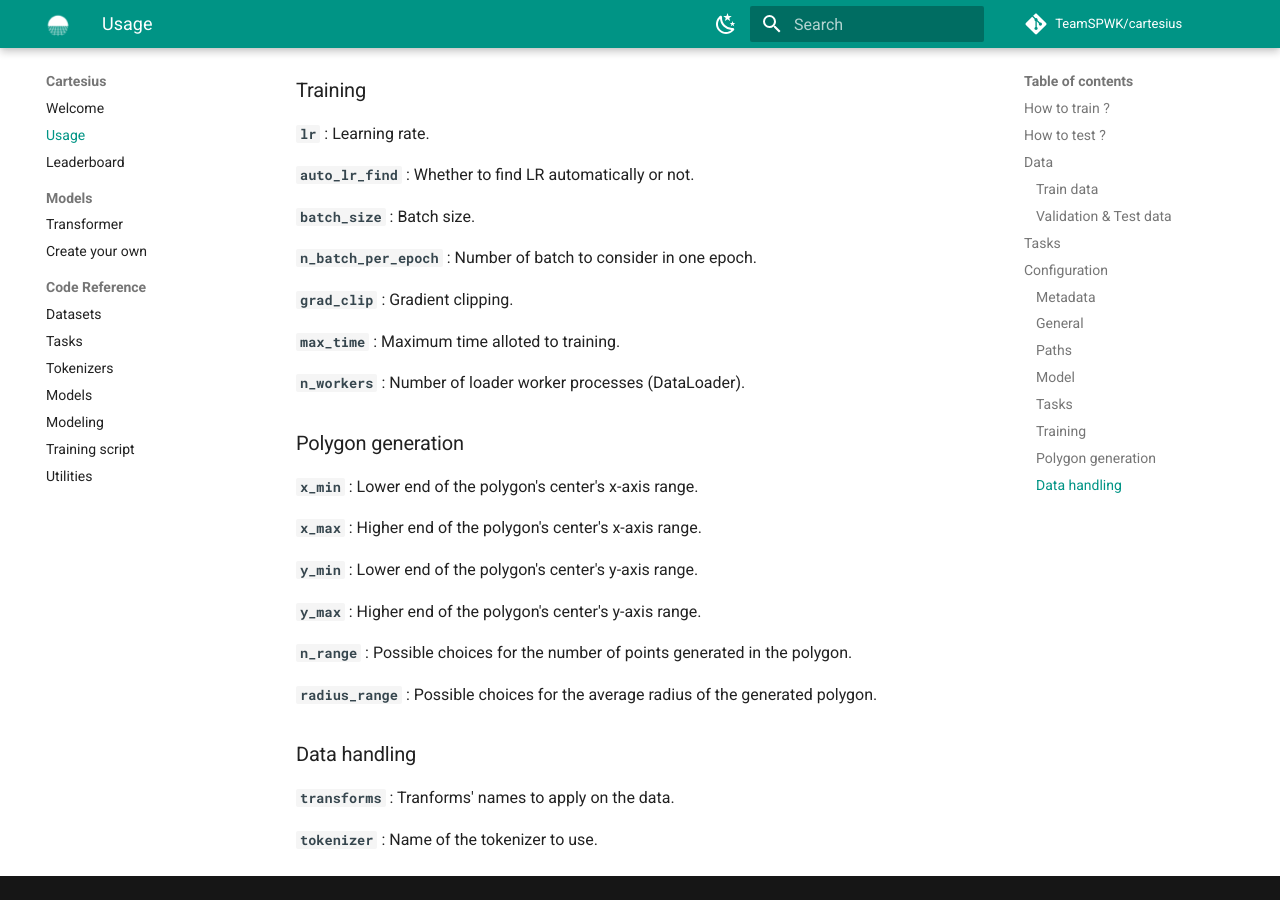
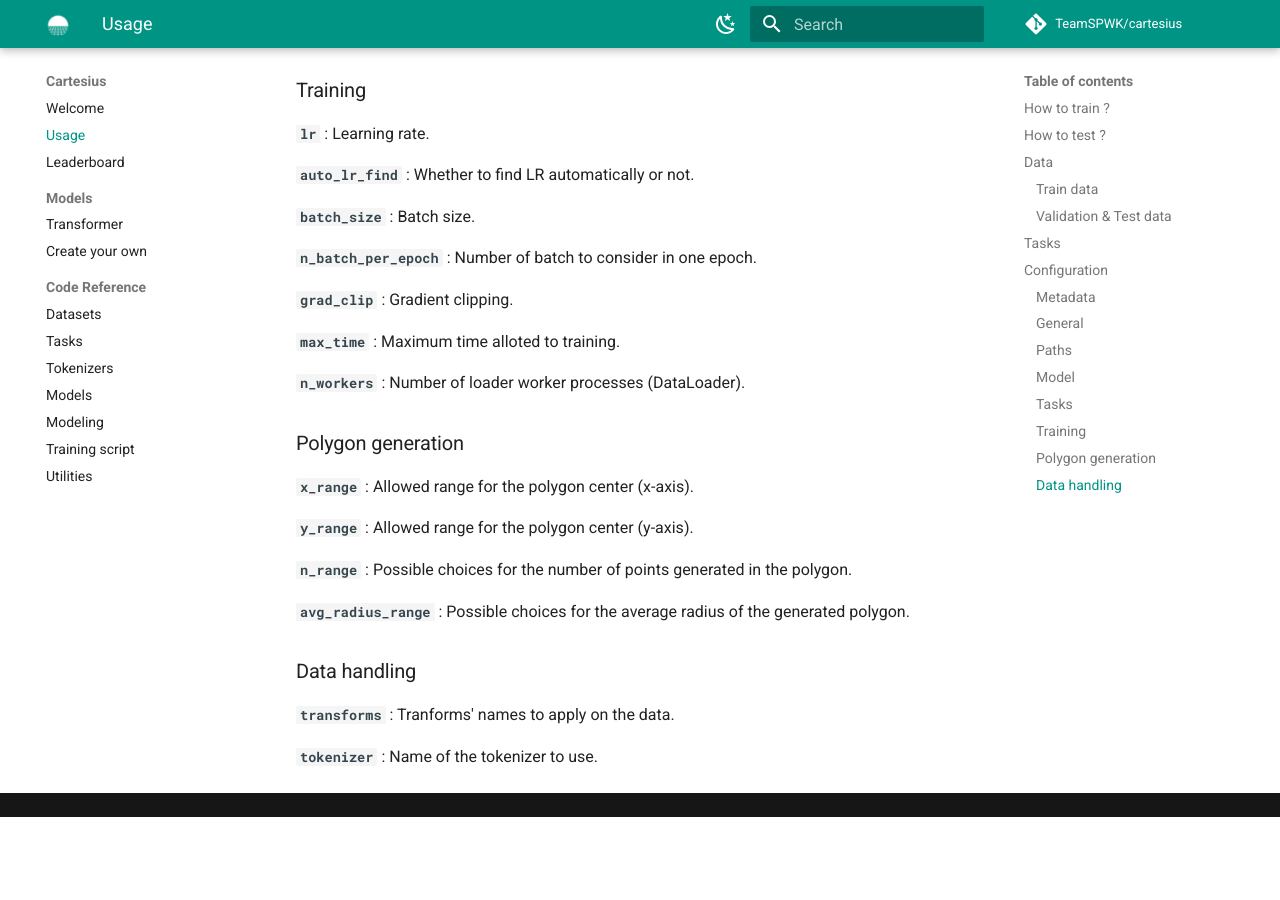
Before and after one commit to TeamSPWK/cartesius, an MkDocs documentation site: the page built from docs/usage.md, in a window 1280 px wide and 900 px high, scrolled down 3581 px. Built offline with MkDocs 1.6.1 and Material for MkDocs 9.7.7, drawn with Linux system fonts in a browser that asks for light colours; comment, search, counter and statistics services are not loaded; after the commit the page ends 4398 px from its top, so only the background shows below that.

```diff
--- a/docs/usage.md
+++ b/docs/usage.md
@@ -157,17 +157,13 @@
 
 ### Polygon generation
 
-**`x_min`** : Lower end of the polygon's center's x-axis range.
+**`x_range`** : Allowed range for the polygon center (x-axis).
 
-**`x_max`** : Higher end of the polygon's center's x-axis range.
-
-**`y_min`** : Lower end of the polygon's center's y-axis range.
-
-**`y_max`** : Higher end of the polygon's center's y-axis range.
+**`y_range`** : Allowed range for the polygon center (y-axis).
 
 **`n_range`** : Possible choices for the number of points generated in the polygon.
 
-**`radius_range`** : Possible choices for the average radius of the generated polygon.
+**`avg_radius_range`** : Possible choices for the average radius of the generated polygon.
 
 ### Data handling
 
```
Also changed, not shown: 2 other files.
